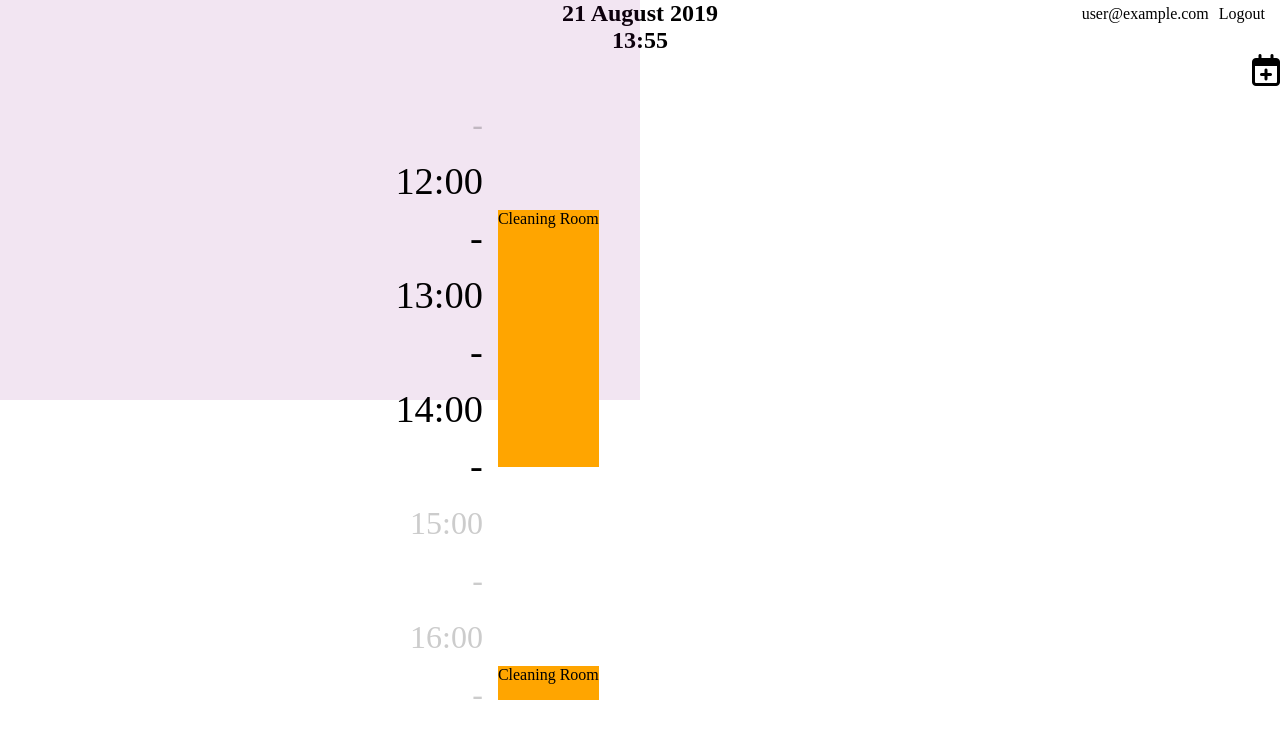
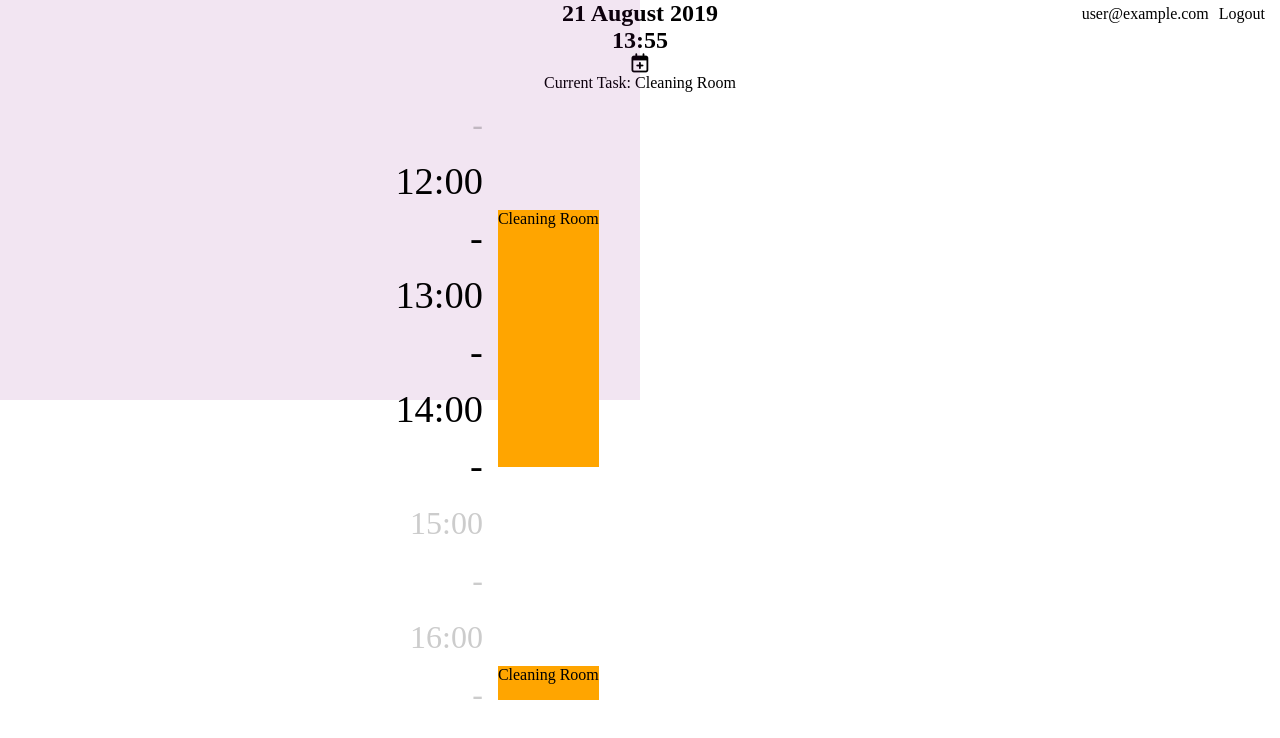
Before and after one commit to LaupWing/Daily-Planner, a Vue app: page / in a window 1280 px wide. Shown: the top 738 px of the page. Built offline with nearby package versions, Linux system fonts and the light colour scheme; no server answers; the database is empty; sample sign-in values are in the browser's storage.

Commit message:
current task can be seen

```diff
--- a/src/App.vue
+++ b/src/App.vue
@@ -1,9 +1,13 @@
 <template>
   <div id="app">
-    <CurrentTime/>
+    <CurrentTime
+      :currentTask='currentTask'
+    />
     <Nav/>
     <!-- <i class="far fa-calendar-plus"></i> -->
-    <router-view/>
+    <router-view
+      v-on:setTask='setTask'
+    />
   </div>
 </template>
 
@@ -14,12 +18,17 @@ export default {
   name: 'App',
   data(){
     return{
-
+      currentTask: null
     }
   },
   components:{
     CurrentTime,
     Nav
+  },
+  methods:{
+    setTask(task){
+      this.currentTask = task
+    }
   }
 }
 </script>
@@ -35,12 +44,4 @@ body{
   justify-content: center;
   align-items: center;
 }
-#app i.far.fa-calendar-plus{
-  margin-left: auto;
-  display: block;
-  text-align: right;
-  font-size: 2em;
-  margin-bottom: .5em;
-  cursor: pointer;
-}
 </style>
--- a/src/components/CurrentTime.vue
+++ b/src/components/CurrentTime.vue
@@ -7,6 +7,7 @@
             class="far fa-calendar-plus"
             @click="addTask"
         ></i>
+        <p>Current Task: {{currentTask}}</p>
     </div>
 </template>
 
@@ -15,6 +16,7 @@ import {addZero} from '@/components/helpers/timeFormat'
 import {monthNames} from '@/components/helpers/timeFormat'
 export default {
     name: 'CurrentTime',
+    props:['currentTask'],
     data(){
         return{
             hours: null,
--- a/src/components/Planner/Tasks.vue
+++ b/src/components/Planner/Tasks.vue
@@ -70,9 +70,14 @@ export default {
             })
             if(findTask){
                 this.changeTimeSize(findTask)
-                this.currentTask = findTask
+                this.currentTask = findTask.task
+                this.$emit('setTask', this.currentTask)
             }else{
+                document.querySelectorAll('#Timeline li').forEach(li=>{
+                    li.classList.remove('highlight')
+                })
                 this.currentTask = 'No Tasks Right now!'
+                this.$emit('setTask', this.currentTask)
             }
 
         },
--- a/src/views/home/Planner.vue
+++ b/src/views/home/Planner.vue
@@ -8,7 +8,9 @@
       :hours="hours"
       :minutes="minutes"
     />
-    <Tasks/>
+    <Tasks
+      v-on:setTask='setTask'
+    />
   </div>
 </template>
 
@@ -44,6 +46,9 @@ export default {
     Tasks
   },
   methods:{
+    setTask(task){
+      this.$emit('setTask', task)
+    },
     adjustPosition(){
       this.scrollByCode = true
       this.$el.scrollTo(0,(this.distanceHours+this.distanceMinutes))
```
